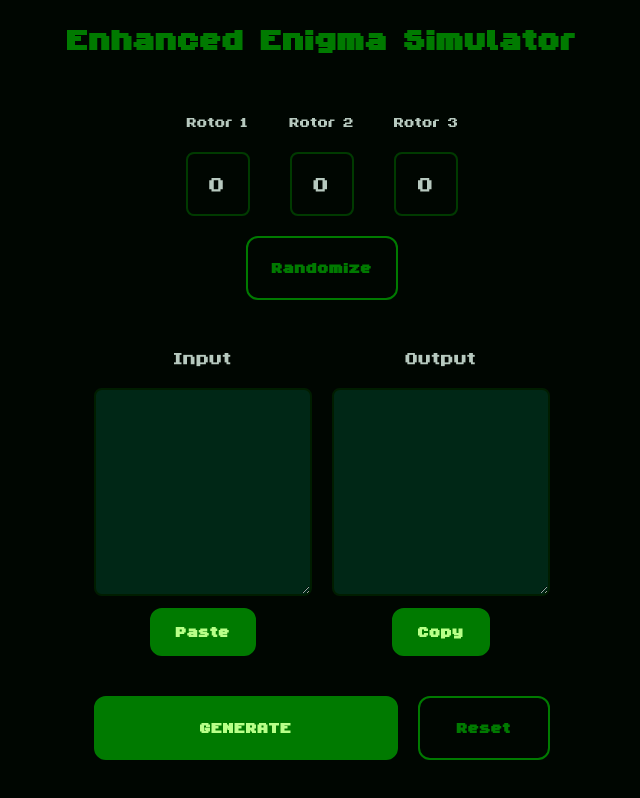
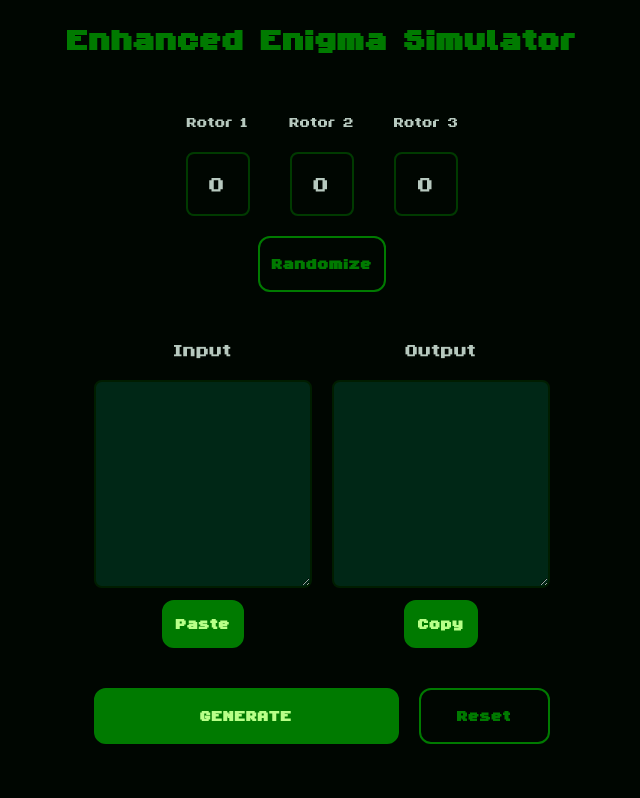
Before and after one commit to parsalemi/enigma, an Angular app: page / in a window 1280 px wide. Shown: the whole page, without its empty margins (318-958 px from the left). Built offline with nearby package versions, Linux system fonts and the light colour scheme.

Commit message:
style: reduce padding for buttons

```diff
--- a/src/styles.css
+++ b/src/styles.css
@@ -28,7 +28,7 @@ body {
   .btn-primary {
     background-color: var(--primary-600);
     color: var(--primary-100);
-    padding: 12px 24px;
+    padding: 8px 12px;
     border: 2px solid var(--primary-600);
     border-radius: 12px;
     font-size: 1.5rem;
@@ -51,7 +51,7 @@ body {
   .btn-secondary {
     background-color: transparent;
     color: var(--primary-600);
-    padding: 12px 24px;
+    padding: 8px 12px;
     border: 2px solid var(--primary-600);
     border-radius: 12px;
     font-size: 1.5rem;
```
